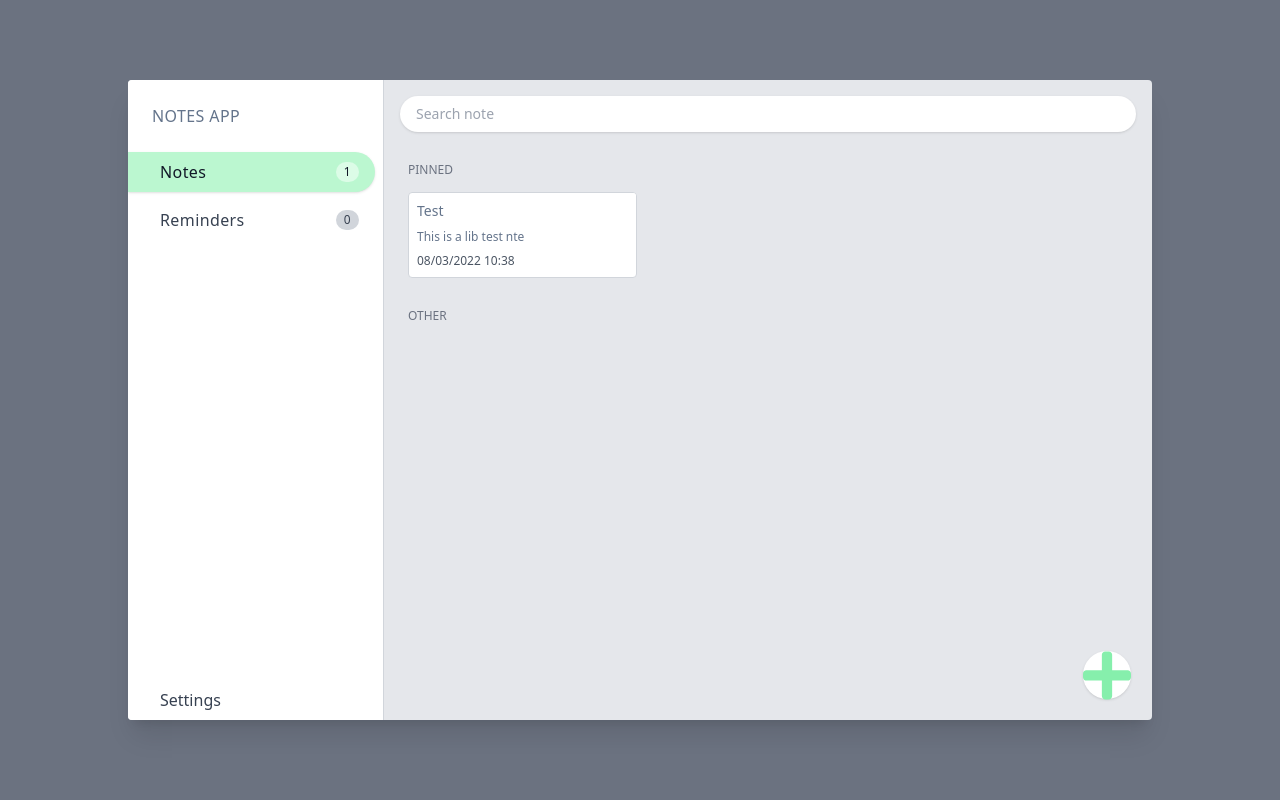
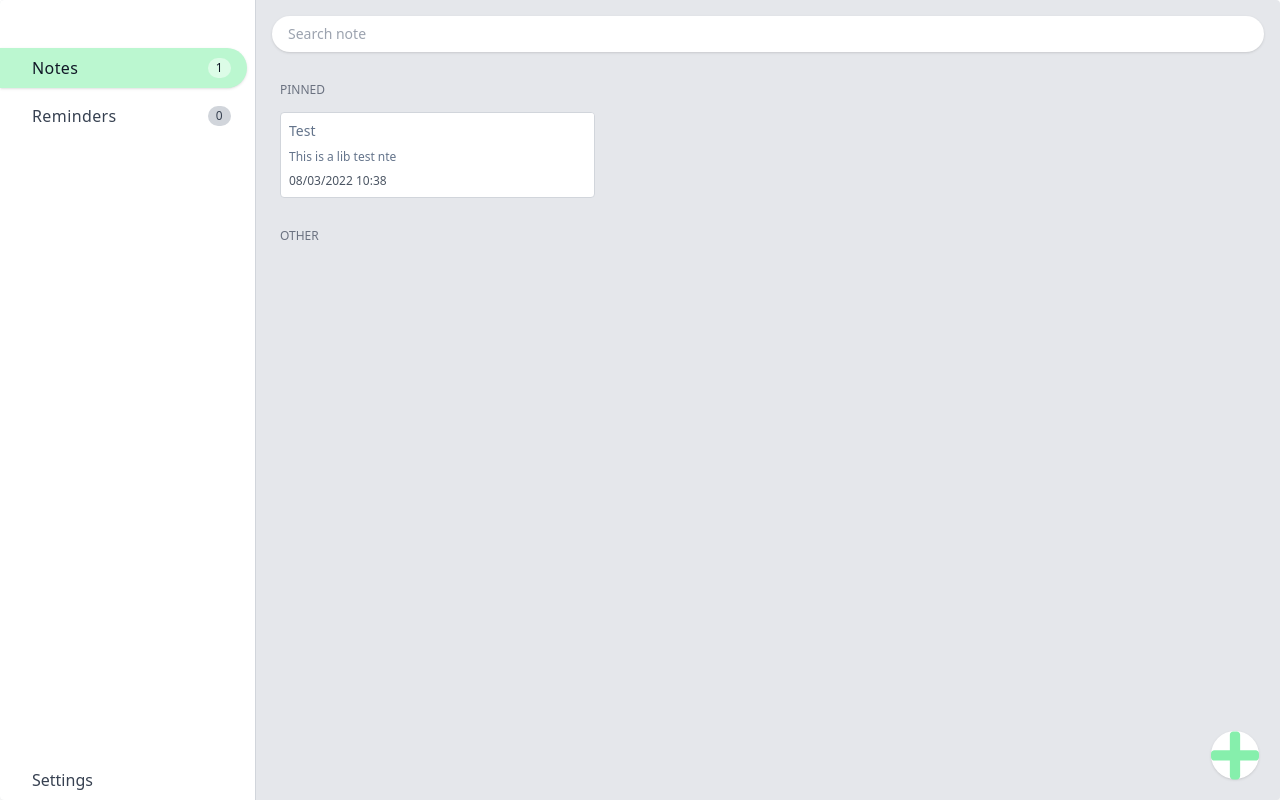
Before and after one commit to vivekhegde/web-platform, a plain HTML site: page index2.html in a window 1280 px wide. Drawn offline with nearby package versions, Linux system fonts and the light colour scheme.

Commit message:
1 file modified

```diff
--- a/index2.html
+++ b/index2.html
@@ -14,11 +14,7 @@
       dark:bg-slate-900
     "
   >
-    <div class="flex items-center justify-center h-screen bg-gray-500">
-      <div
-        class="overflow-hidden bg-gray-200 rounded shadow-xl"
-        style="height: 80vh; width: 1024px"
-      >
+    <div class="overflow-hidden bg-gray-200 rounded shadow-xl">
       <div class="flex h-full overflow-hidden">
         <div
           class="
@@ -32,9 +28,7 @@
           "
         >
           <div class="flex items-center p-4">
-              <h1 class="ml-2 font-medium tracking-wide uppercase">
-                Notes app
-              </h1>
+            <h1 class="ml-2 font-medium tracking-wide uppercase"></h1>
           </div>
           <div class="mt-2">
             <a
@@ -126,15 +120,7 @@
                 <input
                   type="text"
                   placeholder="Search note"
-                    class="
-                      w-full
-                      px-4
-                      py-2
-                      text-sm
-                      bg-white
-                      rounded-full
-                      shadow
-                    "
+                  class="w-full px-4 py-2 text-sm bg-white rounded-full shadow"
                 /><span
                   class="
                     absolute
@@ -294,6 +280,5 @@
     <!-- <footer class="absolute bottom-0 left-0 w-full p-2 text-sm text-center">
 
       </footer> -->
-    </div>
   </body>
 </html>
```
Lines whose indentation alone changed are shown as unchanged.
